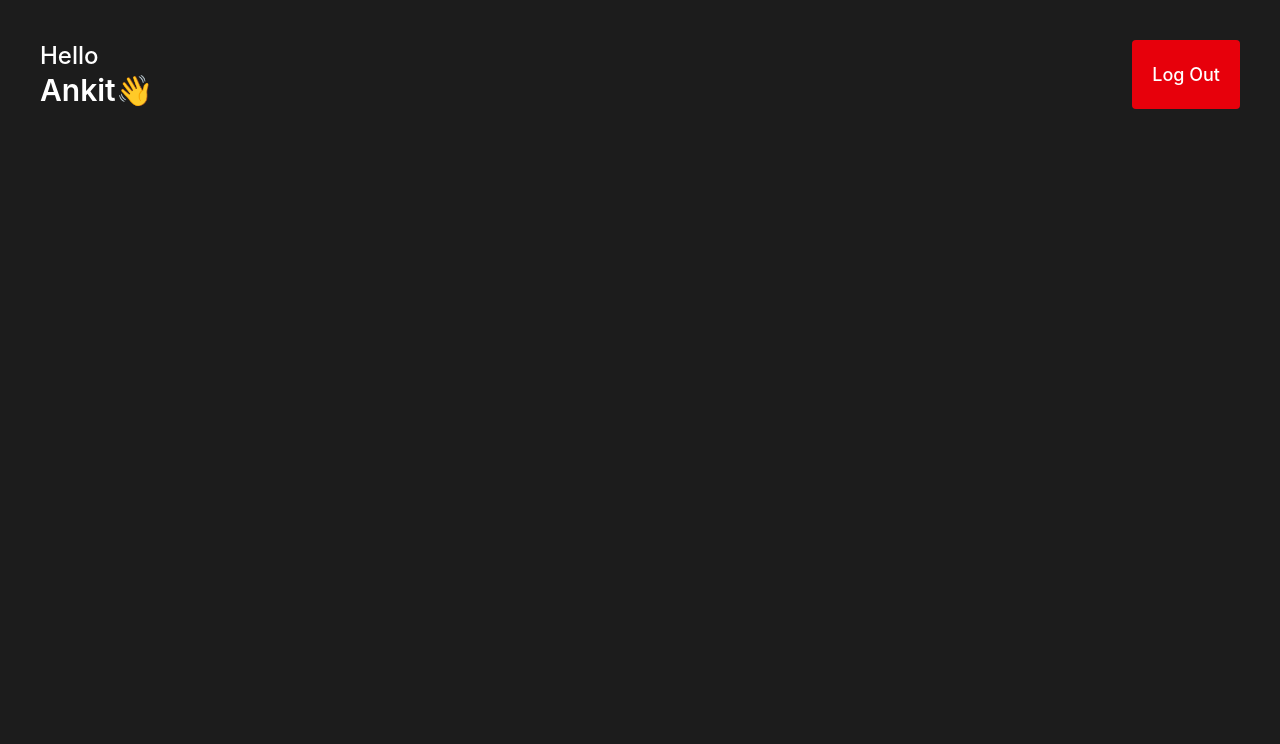
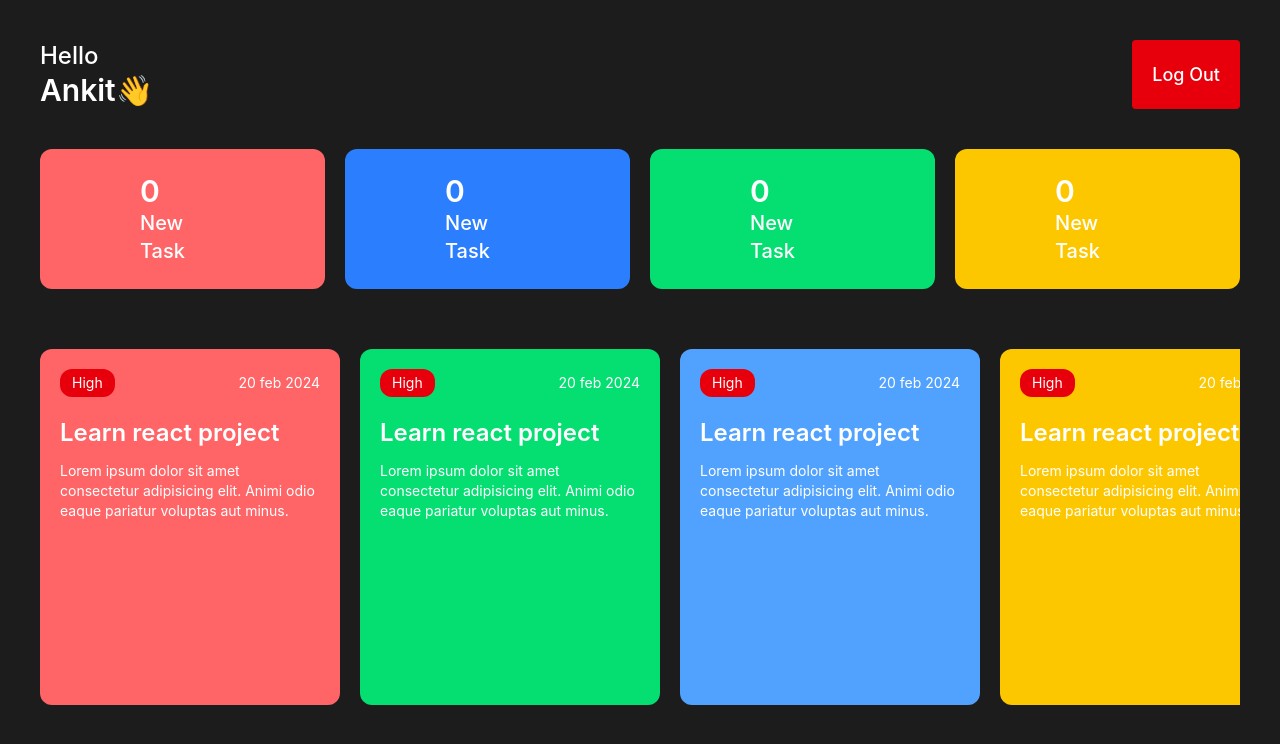
Before and after one commit to Ankit-GitLab/employee-management-system, a React (Vite) app: page / in a window 1280 px wide. Shown: the top 744 px of the page. Built offline with nearby package versions, Linux system fonts and the light colour scheme.

Commit message:
Employee Dashboard completed

```diff
--- a/src/components/Dashboard/EmployeeDashboard.jsx
+++ b/src/components/Dashboard/EmployeeDashboard.jsx
@@ -1,10 +1,14 @@
 import React from 'react'
 import Header from '../other/Header'
+import TaskListNumber from '../other/TaskListNumber'
+import TaskList from '../TaskList/TaskList'
 
 const EmployeeDashboard = () => {
   return (
     <div className='p-10 bg-[#1C1C1C] h-screen'>
         <Header />
+        <TaskListNumber />
+        <TaskList />
     </div>
   )
 }
--- /dev/null
+++ b/src/components/TaskList/TaskList.jsx
@@ -0,0 +1,55 @@
+import React from 'react'
+
+const TaskList = () => {
+  return (
+    <div id='tasklist' className='h-[55%] overflow-x-auto flex w-full items-center flex-nowrap justify-start py-5  mt-10 gap-5'>
+
+        <div className='h-full shrink-0 w-75 p-5 bg-red-400 rounded-xl'>
+            <div className='flex justify-between items-center'>
+                <h3 className='bg-red-600 px-3 py-1 text-sm rounded-xl'>High</h3>
+                <h4 className='text-sm'>20 feb 2024</h4>
+            </div>
+            <h2 className='mt-5 text-2xl font-semibold'>Learn react project</h2>
+            <p className='text-sm mt-3'>
+                Lorem ipsum dolor sit amet consectetur adipisicing elit. Animi odio eaque pariatur voluptas aut minus.
+            </p>
+        </div>
+
+        <div className='h-full shrink-0 w-75 p-5 bg-green-400 rounded-xl'>
+            <div className='flex justify-between items-center'>
+                <h3 className='bg-red-600 px-3 py-1 text-sm rounded-xl'>High</h3>
+                <h4 className='text-sm'>20 feb 2024</h4>
+            </div>
+            <h2 className='mt-5 text-2xl font-semibold'>Learn react project</h2>
+            <p className='text-sm mt-3'>
+                Lorem ipsum dolor sit amet consectetur adipisicing elit. Animi odio eaque pariatur voluptas aut minus.
+            </p>
+        </div>
+
+        <div className='h-full shrink-0 w-75 p-5 bg-blue-400 rounded-xl'>
+            <div className='flex justify-between items-center'>
+                <h3 className='bg-red-600 px-3 py-1 text-sm rounded-xl'>High</h3>
+                <h4 className='text-sm'>20 feb 2024</h4>
+            </div>
+            <h2 className='mt-5 text-2xl font-semibold'>Learn react project</h2>
+            <p className='text-sm mt-3'>
+                Lorem ipsum dolor sit amet consectetur adipisicing elit. Animi odio eaque pariatur voluptas aut minus.
+            </p>
+        </div>
+
+        <div className='h-full shrink-0 w-75 p-5 bg-yellow-400 rounded-xl'>
+            <div className='flex justify-between items-center'>
+                <h3 className='bg-red-600 px-3 py-1 text-sm rounded-xl'>High</h3>
+                <h4 className='text-sm'>20 feb 2024</h4>
+            </div>
+            <h2 className='mt-5 text-2xl font-semibold'>Learn react project</h2>
+            <p className='text-sm mt-3'>
+                Lorem ipsum dolor sit amet consectetur adipisicing elit. Animi odio eaque pariatur voluptas aut minus.
+            </p>
+        </div>
+
+    </div>
+  )
+}
+
+export default TaskList
--- /dev/null
+++ b/src/components/other/TaskListNumber.jsx
@@ -0,0 +1,31 @@
+import React from 'react'
+
+const TaskListNumber = () => {
+  return (
+    <div id='tasklist' className='flex mt-10 justify-between gap-5 w-full'>
+
+        <div className='w[45%] rounded-xl py-6 px-25 bg-red-400'>
+            <h2 className='text-3xl font-semibold'>0</h2>
+            <h3 className='text-xl font-medium '>New Task</h3>
+        </div>
+
+        <div className='w[45%] rounded-xl py-6 px-25 bg-blue-500'>
+            <h2 className='text-3xl font-semibold'>0</h2>
+            <h3 className='text-xl font-medium '>New Task</h3>
+        </div>
+
+        <div className='w[45%] rounded-xl py-6 px-25 bg-green-400'>
+            <h2 className='text-3xl font-semibold'>0</h2>
+            <h3 className='text-xl font-medium '>New Task</h3>
+        </div>
+
+        <div className='w[45%] rounded-xl py-6 px-25 bg-yellow-400'>
+            <h2 className='text-3xl font-semibold'>0</h2>
+            <h3 className='text-xl font-medium '>New Task</h3>
+        </div>
+
+    </div>
+  )
+}
+
+export default TaskListNumber
--- a/src/index.css
+++ b/src/index.css
@@ -7,3 +7,7 @@
 body{
   background-color: #111;
 }
+
+#tasklist::-webkit-scrollbar{
+  display: none;
+}
```
